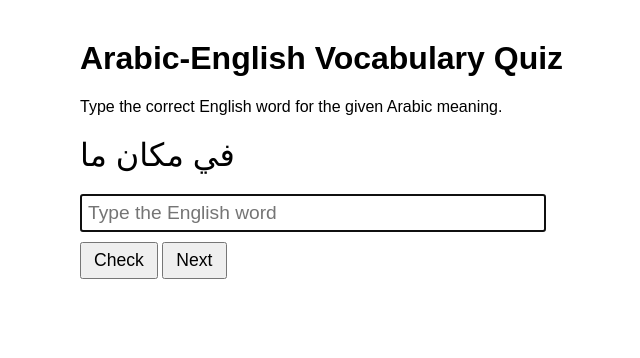
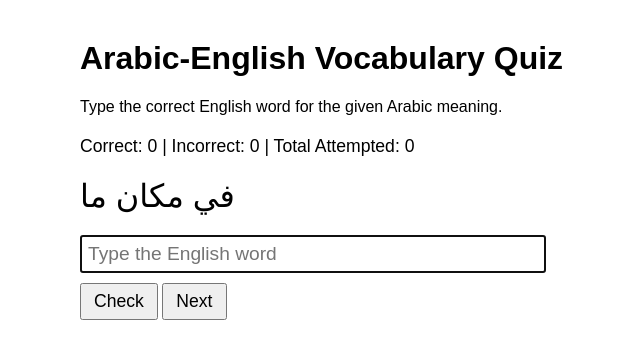
Before and after one commit to SkibidiRany/Arabic-To-English-Checker, a plain HTML site: page index.html in a window 1280 px wide. Shown: the whole page, without its empty margins (310-950 px from the left). Drawn offline with Linux system fonts and the light colour scheme.

Commit message:
Add counters for attempts : correct, wrong, total solved.

```diff
--- a/index.html
+++ b/index.html
@@ -7,6 +7,7 @@
     body { font-family: Arial, sans-serif; max-width: 500px; margin: 40px auto; }
     .word { font-size: 2em; margin: 20px 0; }
     .result { margin: 20px 0; font-weight: bold; }
+    .stats { margin: 20px 0; font-size: 1.1em; }
     input[type="text"] { font-size: 1.2em; padding: 6px; width: 90%; }
     button { font-size: 1.1em; padding: 6px 12px; margin-top: 10px; }
   </style>
@@ -14,6 +15,9 @@
 <body>
   <h1>Arabic-English Vocabulary Quiz</h1>
   <p>Type the correct English word for the given Arabic meaning.</p>
+  <div class="stats" id="stats">
+    Correct: 0 | Incorrect: 0 | Total Attempted: 0
+  </div>
   <div id="quiz" style="display:none;">
     <div class="word" id="arabic-word"></div>
     <input type="text" id="user-answer" autocomplete="off" placeholder="Type the English word" />
@@ -27,6 +31,17 @@
   <script>
     let words = [];
     let current = 0;
+    let stats = {
+      correct: 0,
+      incorrect: 0,
+      total: 0,
+      attemptedCurrent: false // Ensure each word is only counted once per shown
+    };
+
+    function updateStats() {
+      document.getElementById('stats').textContent =
+        `Correct: ${stats.correct} | Incorrect: ${stats.incorrect} | Total Attempted: ${stats.total}`;
+    }
 
     function shuffle(array) {
       for (let i = array.length - 1; i > 0; i--) {
@@ -40,18 +55,25 @@
       document.getElementById('user-answer').value = '';
       document.getElementById('result').textContent = '';
       document.getElementById('user-answer').focus();
+      stats.attemptedCurrent = false;
     }
 
     function checkAnswer() {
+      if (stats.attemptedCurrent) return; // Only count first attempt per word
       const userInput = document.getElementById('user-answer').value.trim().toLowerCase();
       const correctAnswer = words[current].english.trim().toLowerCase();
+      stats.total++;
       if (userInput === correctAnswer) {
+        stats.correct++;
         document.getElementById('result').textContent = "✅ Correct!";
         document.getElementById('result').style.color = "green";
       } else {
+        stats.incorrect++;
         document.getElementById('result').textContent = `❌ Incorrect. Correct: ${words[current].english}`;
         document.getElementById('result').style.color = "red";
       }
+      stats.attemptedCurrent = true;
+      updateStats();
     }
 
     function nextWord() {
@@ -81,6 +103,7 @@
         document.getElementById('loading').style.display = 'none';
         document.getElementById('quiz').style.display = '';
         showWord();
+        updateStats();
       })
       .catch(err => {
         document.getElementById('loading').textContent = 'Failed to load words.csv';
```
